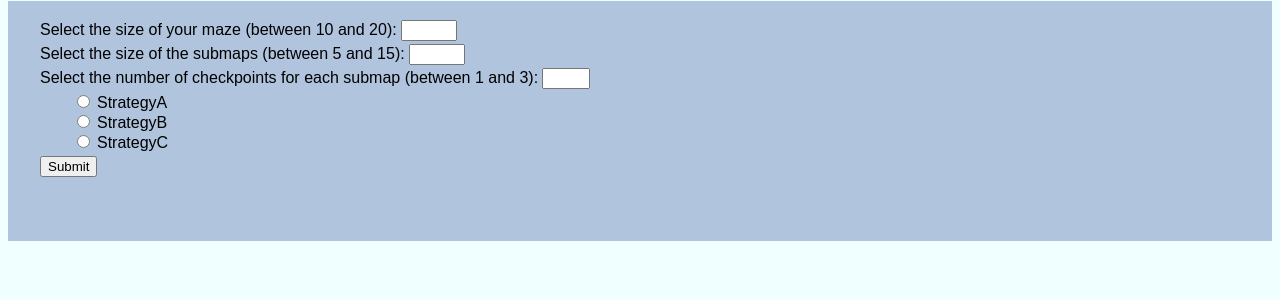
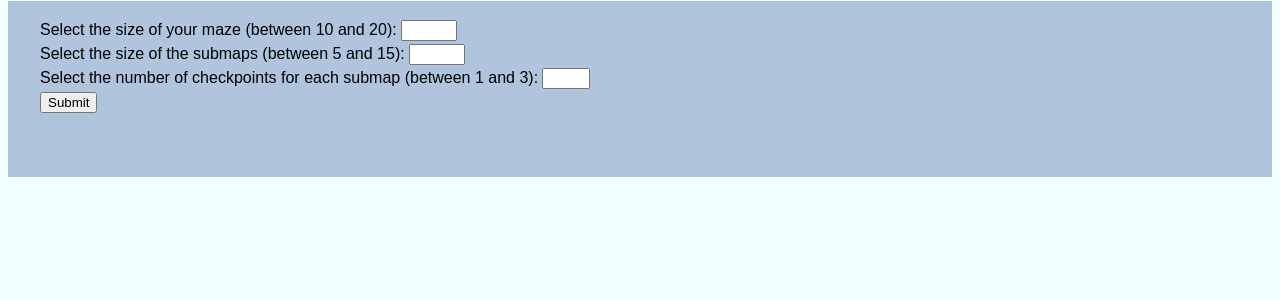
Before and after one commit to enzoacvi/MazeG, a Flask app: template templates/generate.html in a window 1280 px wide. Shown: the part 69-369 px from the top of the page. Run offline with Flask 3, Linux system fonts and the light colour scheme; the template is opened without the code that fills it, so the values that code supplies are empty.

Commit message:
📦 REFACTOR: templates scalability improvement

```diff
--- a/main.py
+++ b/main.py
@@ -3,6 +3,8 @@ from flask import Flask, render_template, request, redirect, url_for
 from generator import Generator, StrategyA, StrategyB, StrategyC
 
 app = Flask(__name__)
+
+strategies = {"Strategy A": StrategyA(), "Strategy B": StrategyB(), "Strategy C": StrategyC()}
 
 
 @app.route("/", methods=["POST", "GET"])
@@ -10,7 +12,7 @@ def home():
     if request.method == "POST":
         redirect(url_for("generate"))
     else:
-        return render_template("home.html")
+        return render_template("home.html", strategies=strategies)
 
 
 @app.route("/generate", methods=["POST", "GET"])
@@ -24,18 +26,13 @@ def generate():
         return redirect(url_for("result", strategy=form_strategy,
                                 size=form_size, s=form_s, n=form_n))
     else:
-        return render_template("generate.html")
+        return render_template("generate.html", strategies=strategies)
 
 
 @app.route("/result/<strategy>/<size>/<s>/<n>")
 def result(strategy, size, s, n):
-    if strategy == '1':
-        mstrategy = StrategyA()
-    elif strategy == '2':
-        mstrategy = StrategyB()
-    elif strategy == '3':
-        mstrategy = StrategyC()
 
+    mstrategy = strategies[strategy]
     mgenerator = Generator(mstrategy)
     mgenerator.s = int(s)
     mgenerator.n = int(n)
--- a/templates/generate.html
+++ b/templates/generate.html
@@ -18,12 +18,10 @@
                 <input type="number" id="n" name="n" min="1" max="3">
             </div>
             <div class="form-radio-button-div">
-                <input type="radio" id="StrategyA" name="strategy" value="1">
-                <label for="StrategyA" class="form-label">StrategyA</label><br>
-                <input type="radio" id="StrategyB" name="strategy" value="2">
-                <label for="StrategyB" class="form-label">StrategyB</label><br>
-                <input type="radio" id="StrategyC" name="strategy" value="3">
-                <label for="StrategyC" class="form-label">StrategyC</label><br>
+                {% for key in strategies.keys()%}
+                    <input type="radio" id="{{ key }}" name="strategy" value="{{ key }}">
+                    <label for="{{ key }}" class="form-label">{{ key }}</label><br>
+                {% endfor %}
             </div>
             <div class="form-div">
                 <input type="submit" value="Submit">
--- a/templates/home.html
+++ b/templates/home.html
@@ -10,8 +10,9 @@
         </div>
         <div class="home-div">
             <h2 class="home-h2"> Generator Strategies </h2>
-            <h3 class="home-h3">Strategy A</h3>
-            <h3 class="home-h3">Strategy B</h3>
+            {% for key in strategies.keys() %}
+                <h3 class="home-h3">{{key}}</h3>
+            {% endfor %}
         </div>
     </section>
 {% endblock %}
```
